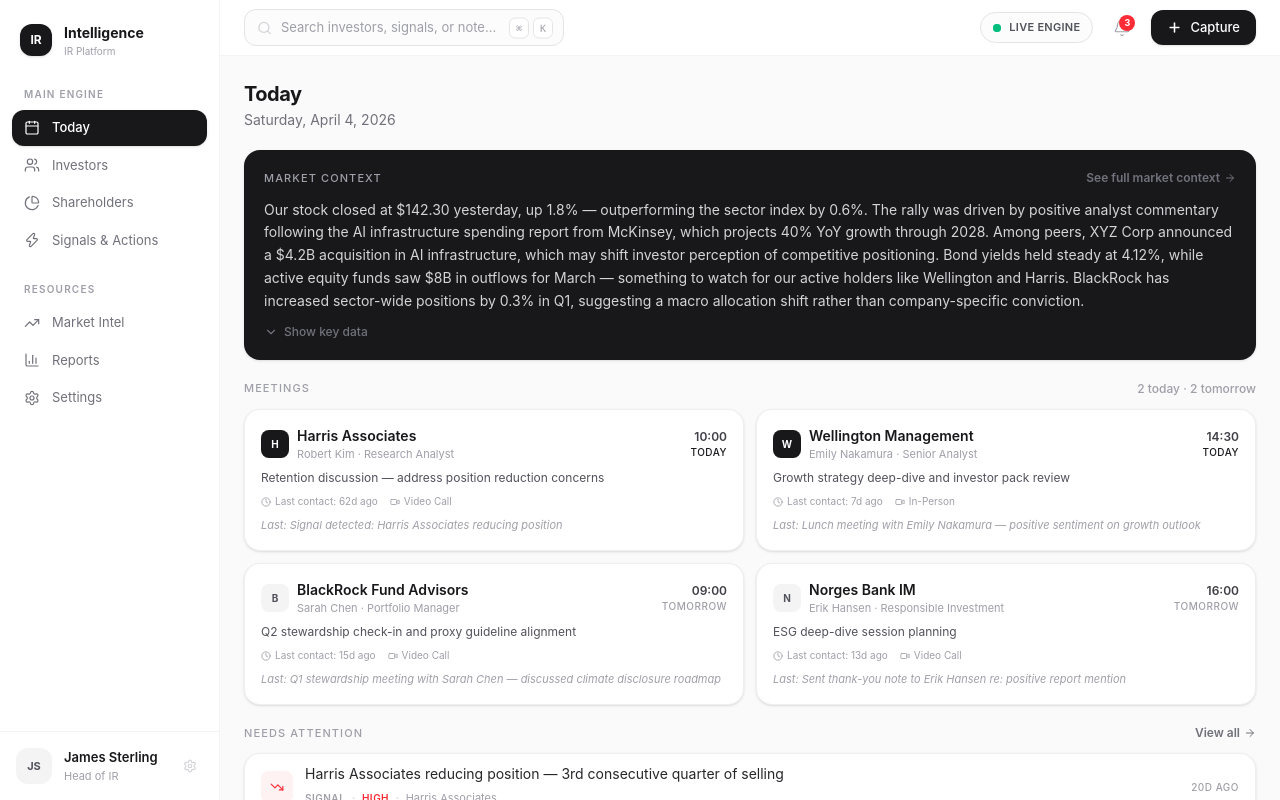
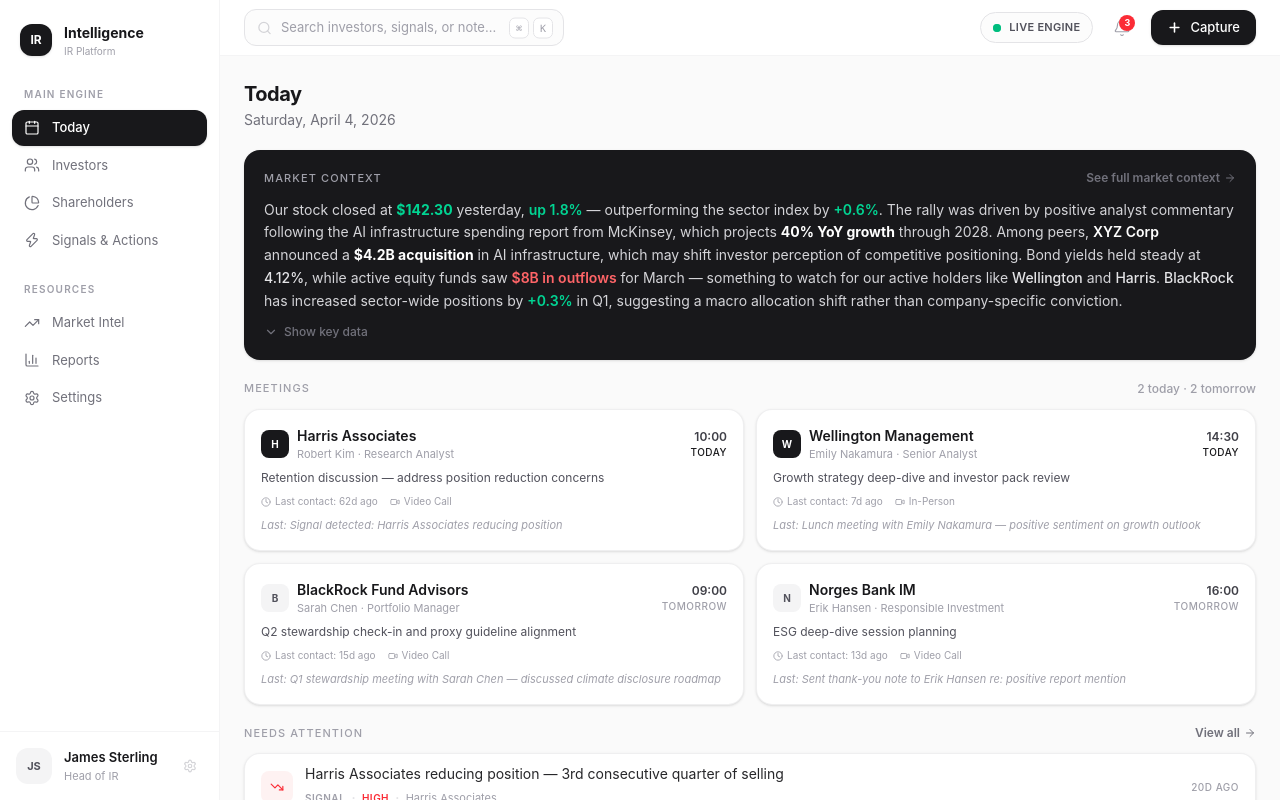
Before and after one commit to aparatstyledevelopment/hello-world, a React (Vite) app: page /today in a window 1280 px wide. Built offline with nearby package versions, Linux system fonts and the light colour scheme.

Commit message:
Style Market Context card with colored highlights
Add visual emphasis to key data points: green for positive metrics
(stock price, gains), red for negative (outflows), bold white for
notable figures and entity names.

https://claude.ai/code/session_017J1XHX8f4KdzJ47p77ZUj8

```diff
--- a/src/pages/TodayPage.jsx
+++ b/src/pages/TodayPage.jsx
@@ -137,7 +137,18 @@ export function TodayPage() {
         </div>
 
         <p className="text-sm text-zinc-300 leading-relaxed">
-          {marketContextSummary}
+          Our stock closed at <span className="font-bold text-emerald-400">$142.30</span> yesterday,{" "}
+          <span className="font-semibold text-emerald-400">up 1.8%</span> — outperforming the sector index by{" "}
+          <span className="font-semibold text-emerald-400">+0.6%</span>.{" "}
+          The rally was driven by positive analyst commentary following the AI infrastructure spending report from McKinsey, which projects{" "}
+          <span className="font-bold text-white">40% YoY growth</span> through 2028.{" "}
+          Among peers, <span className="font-semibold text-white">XYZ Corp</span> announced a{" "}
+          <span className="font-bold text-white">$4.2B acquisition</span> in AI infrastructure, which may shift investor perception of competitive positioning.{" "}
+          Bond yields held steady at <span className="font-medium text-zinc-200">4.12%</span>, while active equity funds saw{" "}
+          <span className="font-semibold text-red-400">$8B in outflows</span> for March — something to watch for our active holders like{" "}
+          <span className="font-medium text-zinc-200">Wellington</span> and <span className="font-medium text-zinc-200">Harris</span>.{" "}
+          <span className="font-medium text-zinc-200">BlackRock</span> has increased sector-wide positions by{" "}
+          <span className="font-semibold text-emerald-400">+0.3%</span> in Q1, suggesting a macro allocation shift rather than company-specific conviction.
         </p>
 
         {/* Expandable data points */}
```
